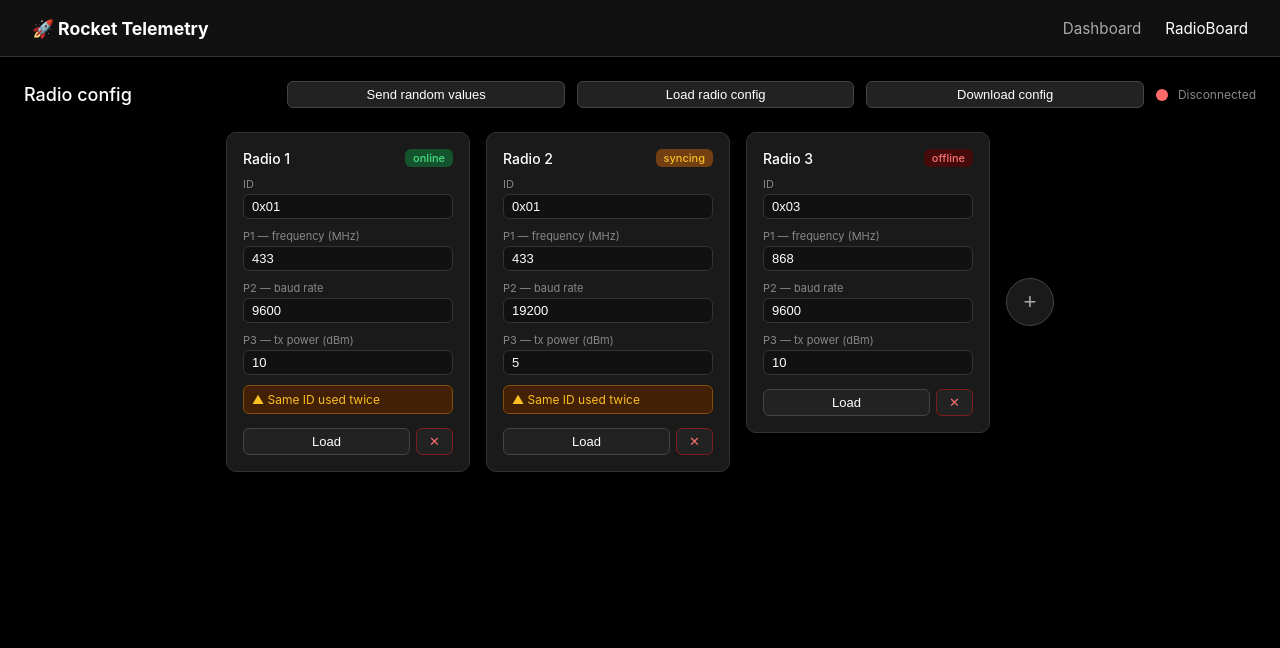
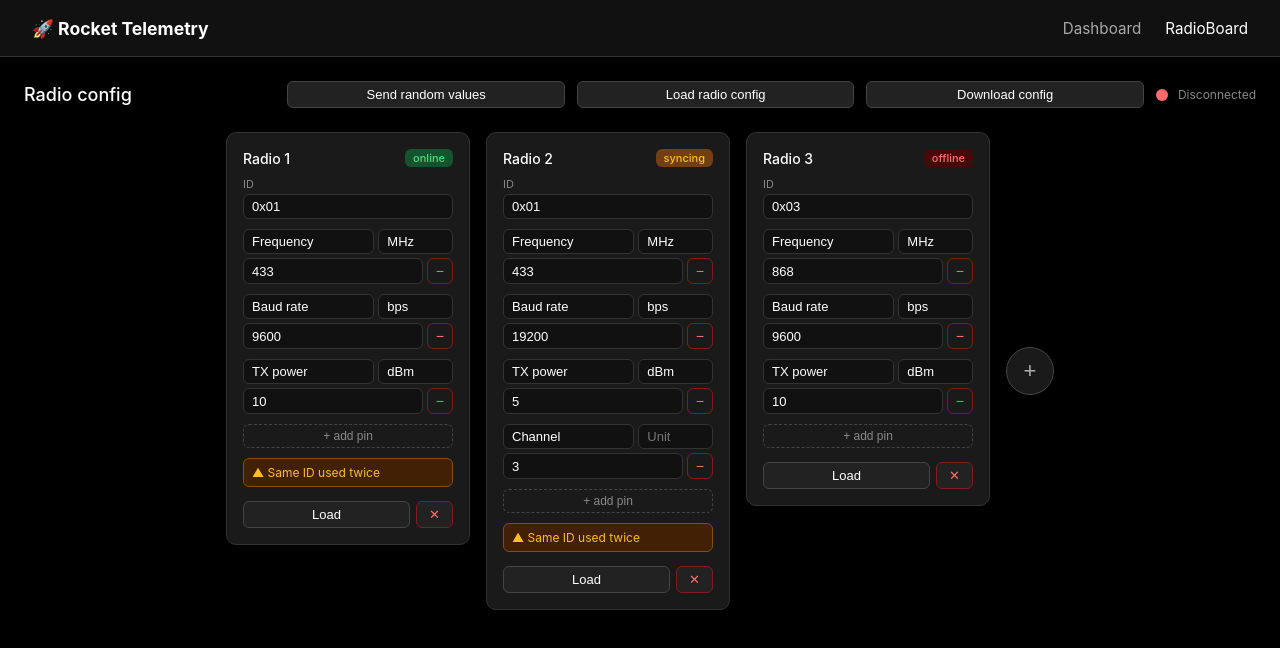
Before and after one commit to amelivelasco/Rocket-Telemetry-Dashboard, a React (Create React App) app in the folder client/: page /radioBoard in a window 1280 px wide. Shown: the top 648 px of the page. Built offline with nearby package versions, Linux system fonts and the light colour scheme; no server answers.

Commit message:
dev: define a more modular data structure

```diff
--- a/client/src/components/radioCard/radioCard.css
+++ b/client/src/components/radioCard/radioCard.css
@@ -15,3 +15,13 @@
 .btn:hover { background: #333; }
 .btn-danger { border-color: #7f1d1d; color: #f87171; flex: 0; }
 .btn-danger:hover { background: #450a0a; }
+.pin-row { gap: 4px; }
+.pin-labels { display: flex; gap: 4px; }
+.pin-label-input { flex: 2; }
+.pin-unit-input  { flex: 1; }
+.pin-value-row { display: flex; gap: 4px; }
+.pin-value-row input { flex: 1; }
+.btn-remove-pin { padding: 4px 8px; background: transparent; border: 1px solid #7f1d1d; color: #f87171; border-radius: 6px; cursor: pointer; font-size: 14px; }
+.btn-remove-pin:hover { background: #450a0a; }
+.btn-add-pin { background: transparent; border: 1px dashed #444; color: #888; border-radius: 6px; padding: 4px 8px; font-size: 12px; cursor: pointer; width: 100%; }
+.btn-add-pin:hover { border-color: #666; color: #fff; }
--- a/client/src/components/radioCard/radioCard.jsx
+++ b/client/src/components/radioCard/radioCard.jsx
@@ -6,31 +6,41 @@ const STATUS_BADGE = {
   offline: { label: "offline", cls: "badge-offline" },
 };
 
-function RadioCard({ radio, index, onChange, onLoad, onRemove }) {
-  const badge = STATUS_BADGE[radio.status];
+function RadioCard({ radio, index, onChange, onPinChange, onAddPin, onRemovePin, onLoad, onRemove }) {
+  const badge = STATUS_BADGE[radio.status] ?? STATUS_BADGE.offline;
+  const pins = radio.pins ?? [];
+
   return (
     <div className="radio-card">
       <div className="card-header">
         <span className="card-title">Radio {radio.uid}</span>
         <span className={`badge ${badge.cls}`}>{badge.label}</span>
       </div>
-      {[
-        { key: "idVal", label: "ID" },
-        { key: "p1",    label: "P1 — frequency (MHz)" },
-        { key: "p2",    label: "P2 — baud rate" },
-        { key: "p3",    label: "P3 — tx power (dBm)" },
-      ].map(({ key, label }) => (
-        <div className="field" key={key}>
-          <label>{label}</label>
-          <input
-            value={radio[key]}
-            onChange={e => onChange(index, key, e.target.value)}
-          />
+
+      <div className="field">
+        <label>ID</label>
+        <input value={radio.idVal} onChange={e => onChange(index, "idVal", e.target.value)} />
+      </div>
+
+      {pins.map((pin, pinIdx) => (
+        <div className="field pin-row" key={pin.key + pinIdx}>
+          <div className="pin-labels">
+            <input className="pin-label-input" value={pin.label} onChange={e => onPinChange(index, pinIdx, "label", e.target.value)} placeholder="Label" />
+            <input className="pin-unit-input"  value={pin.unit}  onChange={e => onPinChange(index, pinIdx, "unit",  e.target.value)} placeholder="Unit" />
+          </div>
+          <div className="pin-value-row">
+            <input value={pin.value} onChange={e => onPinChange(index, pinIdx, "value", e.target.value)} placeholder="Value" />
+            <button className="btn-remove-pin" onClick={() => onRemovePin(index, pinIdx)}>−</button>
+          </div>
         </div>
       ))}
+
+      <button className="btn-add-pin" onClick={() => onAddPin(index)}>+ add pin</button>
+
       {radio.errors?.map(err => (
         <div className="warn-box" key={err}>▲ {err}</div>
       ))}
+
       <div className="card-footer">
         <button className="btn" onClick={() => onLoad(index)}>Load</button>
         <button className="btn btn-danger" onClick={() => onRemove(index)}>✕</button>
@@ -39,4 +49,4 @@ function RadioCard({ radio, index, onChange, onLoad, onRemove }) {
   );
 }
 
-export default RadioCard
+export default RadioCard;
--- a/client/src/pages/radioBoard/radioBoard.jsx
+++ b/client/src/pages/radioBoard/radioBoard.jsx
@@ -1,70 +1,76 @@
 import { useState, useEffect } from "react";
 import "./radioBoard.css";
-import RadioCard from "../../components/radioCard/radioCard"
+import RadioCard from "../../components/radioCard/radioCard";
 import useRadioSocket from "../../sockets/radio/useRadioSocket";
 
 function validate(radios) {
   const ids = radios.map(r => r.idVal);
   return radios.map(r => ({
     ...r,
-    errors: ids.filter(id => id === r.idVal).length > 1
-      ? ["Same ID used twice"]
-      : [],
+    errors: ids.filter(id => id === r.idVal).length > 1 ? ["Same ID used twice"] : [],
   }));
 }
 
 let nextId = 4;
 
 const DEFAULT_RADIOS = validate([
-  { uid: 1, status: "online",  idVal: "0x01", p1: "433", p2: "9600",  p3: "10", saved: false },
-  { uid: 2, status: "syncing", idVal: "0x01", p1: "433", p2: "19200", p3: "5", saved: false  },
-  { uid: 3, status: "offline", idVal: "0x03", p1: "868", p2: "9600",  p3: "10", saved: false },
+  {
+    uid: 1, status: "online", idVal: "0x01", saved: false,
+    pins: [
+      { key: "frequency", label: "Frequency", unit: "MHz", value: "433" },
+      { key: "baudRate",  label: "Baud rate", unit: "bps", value: "9600" },
+      { key: "txPower",   label: "TX power",  unit: "dBm", value: "10" },
+    ],
+  },
+  {
+    uid: 2, status: "syncing", idVal: "0x01", saved: false,
+    pins: [
+      { key: "frequency", label: "Frequency", unit: "MHz", value: "433" },
+      { key: "baudRate",  label: "Baud rate", unit: "bps", value: "19200" },
+      { key: "txPower",   label: "TX power",  unit: "dBm", value: "5" },
+      { key: "channel",   label: "Channel",   unit: "",    value: "3" },
+    ],
+  },
+  {
+    uid: 3, status: "offline", idVal: "0x03", saved: false,
+    pins: [
+      { key: "frequency", label: "Frequency", unit: "MHz", value: "868" },
+      { key: "baudRate",  label: "Baud rate", unit: "bps", value: "9600" },
+      { key: "txPower",   label: "TX power",  unit: "dBm", value: "10" },
+    ],
+  },
 ]);
 
 function RadioBoard() {
-
   const [radios, setRadios] = useState(DEFAULT_RADIOS);
   const { lastUpdated, sendConfig, isConnected, lastReceived } = useRadioSocket("ws://127.0.0.1:8001/ws/radio/");
 
-  // Sync received data from backend with local radios
   useEffect(() => {
     if (lastReceived && Array.isArray(lastReceived)) {
-      console.log("Syncing received radios:", lastReceived);
-      setRadios(prevRadios => {
-        const updated = prevRadios.map(radio => {
-          // Find matching radio in received data
-          const receivedRadio = lastReceived.find(r => r.uid === radio.uid);
-          if (receivedRadio) {
-            return {
-              ...radio,
-              ...receivedRadio,
-              saved: true, // Mark as saved after confirmation from backend
-            };
-          }
-          return radio;
-        });
-        return validate(updated);
-      });
+      setRadios(prev => validate(prev.map(radio => {
+        const match = lastReceived.find(r => r.uid === radio.uid);
+        return match ? { ...radio, ...match, saved: true } : radio;
+      })));
     }
   }, [lastReceived]);
 
   const sendRandomValues = () => {
     const payload = radios.map(r => ({
       ...r,
-      p1: (400 + Math.floor(Math.random() * 500)).toString(),
-      p2: [9600, 19200, 38400][Math.floor(Math.random() * 3)].toString(),
-      p3: Math.floor(Math.random() * 20).toString(),
-      saved: false, // Mark as unsaved while sending
+      pins: r.pins.map(pin => ({
+        ...pin,
+        value: (Math.floor(Math.random() * 900) + 100).toString(),
+      })),
+      saved: false,
     }));
-    setRadios(prevRadios => validate(prevRadios.map((r, i) => ({ ...r, ...payload[i] }))));
+    setRadios(validate(payload));
     sendConfig(payload);
   };
 
   const handleChange = (i, key, value) => {
-    const updated = radios.map((r, idx) =>
-      idx === i ? { ...r, [key]: value, saved: false } : r
-    );
-    setRadios(validate(updated));
+    setRadios(r => validate(r.map((radio, idx) =>
+      idx === i ? { ...radio, [key]: value, saved: false } : radio
+    )));
   };
 
   const handleLoad = (i) => {
@@ -81,10 +87,33 @@ function RadioBoard() {
   const handleAdd = () => {
     const uid = nextId++;
     setRadios(r => validate([...r, {
-      uid, status: "offline",
-      idVal: `0x0${uid}`, p1: "433", p2: "9600", p3: "10",
-      saved: false,
+      uid, status: "offline", idVal: `0x0${uid}`, saved: false,
+      pins: [
+        { key: "frequency", label: "Frequency", unit: "MHz", value: "433" },
+        { key: "baudRate",  label: "Baud rate", unit: "bps", value: "9600" },
+      ],
     }]));
+  };
+
+  const handlePinChange = (radioIdx, pinIdx, field, value) => {
+    setRadios(r => r.map((radio, i) => i !== radioIdx ? radio : {
+      ...radio,
+      pins: radio.pins.map((pin, j) => j !== pinIdx ? pin : { ...pin, [field]: value }),
+    }));
+  };
+
+  const handleAddPin = (radioIdx) => {
+    setRadios(r => r.map((radio, i) => i !== radioIdx ? radio : {
+      ...radio,
+      pins: [...radio.pins, { key: `pin${Date.now()}`, label: "New pin", unit: "", value: "" }],
+    }));
+  };
+
+  const handleRemovePin = (radioIdx, pinIdx) => {
+    setRadios(r => r.map((radio, i) => i !== radioIdx ? radio : {
+      ...radio,
+      pins: radio.pins.filter((_, j) => j !== pinIdx),
+    }));
   };
 
   return (
@@ -95,53 +124,23 @@ function RadioBoard() {
         <button className="btn">Load radio config</button>
         <button className="btn">Download config</button>
         <div style={{ display: "flex", gap: "10px", alignItems: "center" }}>
-          <div
-            style={{
-              width: "12px",
-              height: "12px",
-              borderRadius: "50%",
-              backgroundColor: isConnected ? "#4be34b" : "#ff6b6b"
-            }}
-          />
-          <span style={{ fontSize: "12px", color: "#888" }}>
-            {isConnected ? "Connected" : "Disconnected"}
-          </span>
+          <div style={{ width: "12px", height: "12px", borderRadius: "50%", backgroundColor: isConnected ? "#4be34b" : "#ff6b6b" }} />
+          <span style={{ fontSize: "12px", color: "#888" }}>{isConnected ? "Connected" : "Disconnected"}</span>
         </div>
-        {lastUpdated && (
-          <span style={{ fontSize: "12px", color: "#888" }}>
-            Last updated: {lastUpdated}
-          </span>
-        )}
+        {lastUpdated && <span style={{ fontSize: "12px", color: "#888" }}>Last updated: {lastUpdated}</span>}
       </div>
       <div className="cards-wrap">
         {radios.map((r, i) => (
           <div key={r.uid} style={{ position: "relative" }}>
             {r.saved && (
-              <div
-                style={{
-                  position: "absolute",
-                  top: "-8px",
-                  right: "-8px",
-                  backgroundColor: "#4be34b",
-                  color: "white",
-                  borderRadius: "50%",
-                  width: "24px",
-                  height: "24px",
-                  display: "flex",
-                  alignItems: "center",
-                  justifyContent: "center",
-                  fontSize: "14px",
-                  fontWeight: "bold",
-                  zIndex: 10,
-                }}
-              >
-                ✓
-              </div>
+              <div style={{ position: "absolute", top: "-8px", right: "-8px", backgroundColor: "#4be34b", color: "white", borderRadius: "50%", width: "24px", height: "24px", display: "flex", alignItems: "center", justifyContent: "center", fontSize: "14px", fontWeight: "bold", zIndex: 10 }}>✓</div>
             )}
             <RadioCard
-              radio={r}
-              index={i}
+              radio={r} index={i}
               onChange={handleChange}
+              onPinChange={handlePinChange}
+              onAddPin={handleAddPin}
+              onRemovePin={handleRemovePin}
               onLoad={handleLoad}
               onRemove={handleRemove}
             />
```
Also changed, not shown: client/src/config/radioConfig/radioConfig.js (added, +41 -0 lines), client/src/interfaces/dataStructure/radioData.jsx (added), 1 other file (tests, documents, lock files or other folders).
